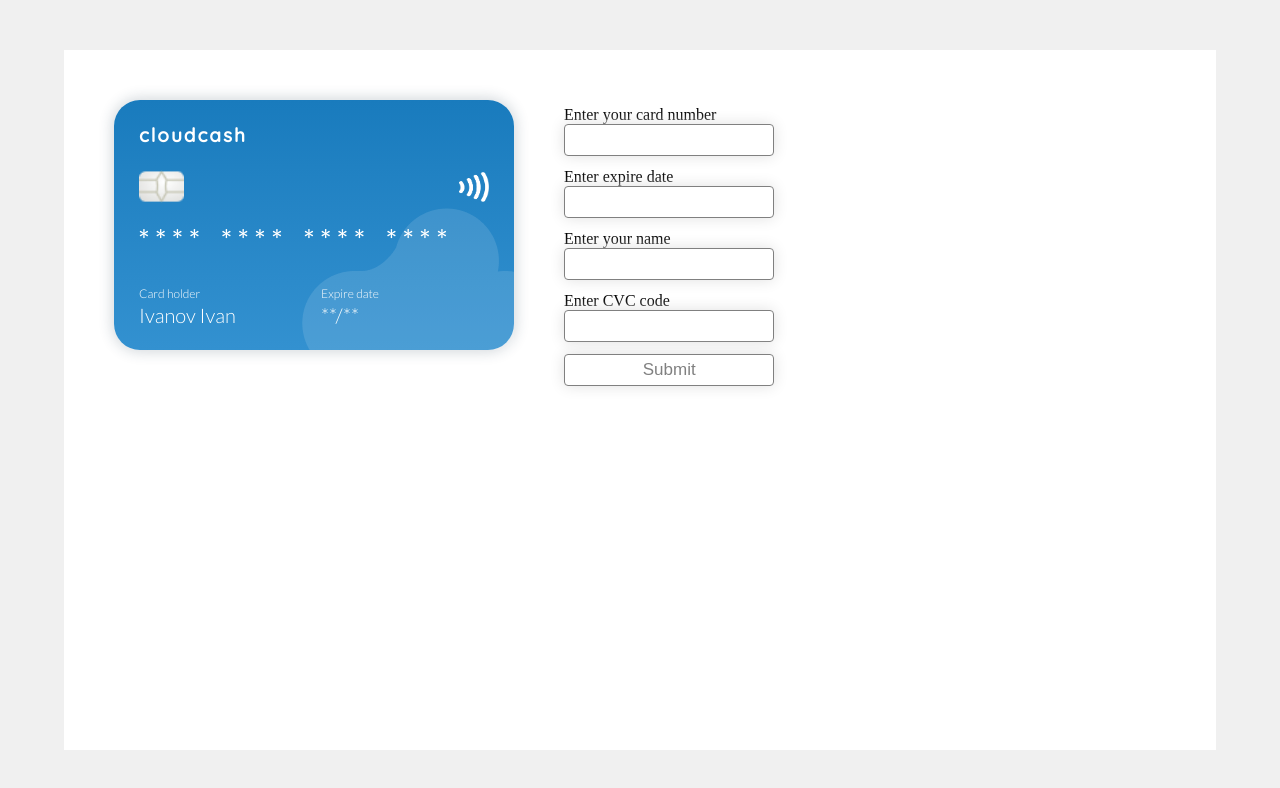
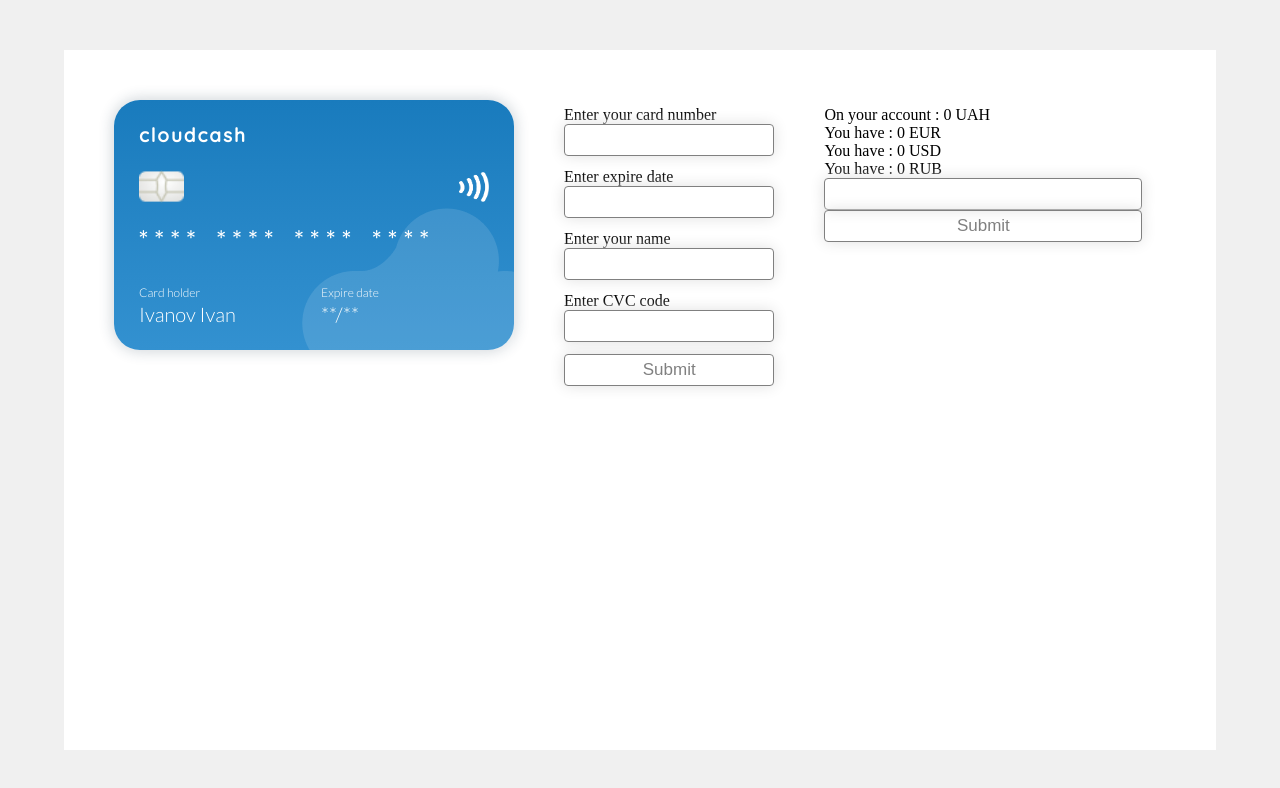
Before and after one commit to Artemy10/card-app, a React (Create React App) app: page / in a window 1280 px wide. Shown: the top 788 px of the page. Built offline with nearby package versions, Linux system fonts and the light colour scheme; the HTML template or start-up script is replaced by a standard one.

Commit message:
added currency conversion

```diff
--- a/src/App.css
+++ b/src/App.css
@@ -70,17 +70,9 @@
     margin-left: 25px;
     margin-top: 80px;
 }
-.empty-number{
-    color: #fff;
-    font-size: 25px;
-    line-height: 27px;
-    font-style: normal;
-    font-family: 'Quicksand', sans-serif;
-    letter-spacing: 5px;
-}
 .empty-number-field{
     color: #fff;
-    font-size: 30px;
+    font-size: 27px;
     line-height: 27px;
     font-style: normal;
     font-family: 'Quicksand', sans-serif;
@@ -211,7 +203,10 @@ input:focus{
 .highlight{
     border: 1px solid red;
 }
-
+.converter{
+    margin-left: 50px;
+    padding: 6px 0;
+}
 
 
 
--- a/src/components/CardFooter.jsx
+++ b/src/components/CardFooter.jsx
@@ -1,17 +1,18 @@
 import React, { Component } from 'react'
 
 export default class CardFooter extends Component {
+
 
     render() {
         return (
             <div className="card-footer">
                 <div>
                     <p className="card-holder">Card holder</p>
-                    {this.props.name === '' ? <span name="name" className="card-owner upper-case">ivanov ivan</span> : <span name="name" className="card-owner upper-case">{this.props.name}</span> }
+                    <span name="name" className="card-owner upper-case">{ this.props.name || 'ivanov ivan' }</span>
                 </div>
                 <div>
                     <p className="card-holder">Expire date</p>
-                    {this.props.date === '' ? <span name="date" className="card-owner">**/**</span> : <span name="date" className="card-owner">{this.props.date}</span> }
+                    <span name="date" className="card-owner">{ this.props.date || '**/**' }</span>
                 </div>
             </div>
         )
--- a/src/components/CardInformation.jsx
+++ b/src/components/CardInformation.jsx
@@ -14,8 +14,13 @@ export default class CardInformation extends Component {
         this.sendForm = this.sendForm.bind(this); // change name of functions and logistic !!!!
     }
 
-    sendForm(e) {
-        e.preventDefault();
+    sendForm(event) {
+        event.preventDefault();
+
+        let inputs = event.target.querySelectorAll('input[type="text"]');
+        for(let i = 0; i < inputs.length; i++) {
+            console.log(inputs[i].value)
+        }
     }
 
     handleInputChange = (event) => {
--- a/src/components/CardNumber.jsx
+++ b/src/components/CardNumber.jsx
@@ -1,21 +1,10 @@
 import React, { Component } from 'react'
 
 export default class CardNumber extends Component {
-    handleChange = (event) => {
-        let input = document.getElementsByName(event.target.name);
-        console.log(input)
-    }
     render() {
-        if( this.props.cardNumber === '' ) {
-            return (
-                <div className="card-number">
-                    <span name="cardNumber" className="empty-number-field" onClick={ this.handleChange }>**** **** **** ****</span>
-                </div>
-            )
-        }
         return (
             <div className="card-number">
-                <span name="cardNumber" className="empty-number">{ this.props.cardNumber }</span>
+                <span name="cardNumber" className="empty-number-field">{ this.props.cardNumber || '**** **** **** ****' }</span>
             </div>
         )
     }
--- a/src/components/Content.jsx
+++ b/src/components/Content.jsx
@@ -1,21 +1,27 @@
 import React, { Component } from 'react';
 import CreditCard from "./CreditCard";
-import CardInformation from './CardInformation'
+import CardInformation from './CardInformation';
+import Converter from './Converter'
 
 export default class Content extends Component {
     constructor(props) {
         super(props)
 
+
         this.state = {
-             cardNumber: '',
-             name: '',
-             date: '',
-             cvcCode: '',
-             sum: ''
+            cardNumber: '',
+            name: '',
+            date: '',
+            cvcCode: '',
+            sum: ''
         }
     }
 
     handleCardNumber = (event) => {
+        this.setState({ [event.target.name]: event.target.value })
+    }
+
+    handleChangeSum = (event) => {
         this.setState({ [event.target.name]: event.target.value })
     }
 
@@ -27,6 +33,7 @@ export default class Content extends Component {
                 name={ this.state.name }
                 cvcCode={this.state.cvcCode} />
                 <CardInformation cardNumberValue={ this.handleCardNumber } />
+                <Converter handleChangeSum={ this.handleChangeSum } sum={ this.state.sum } />
             </div>
         )
     }
--- /dev/null
+++ b/src/components/Converter.jsx
@@ -0,0 +1,32 @@
+import React, { Component } from 'react';
+import { convertInEuro } from '../helpers/converters';
+
+export default class Converter extends Component {
+
+
+    handleChangeSum = (event) => {
+        event.target.value = event.target.value.replace(/[^0-9]/g, '');
+        this.props.handleChangeSum(event);
+    }
+
+    sendForm = (event) => {
+        event.preventDefault();
+    }
+
+
+    render() {
+        let eur = 0.030;
+        let usd = 0.036;
+        let rub = 2.70;
+        return (
+            <form onSubmit={ this.sendForm } className="converter">
+                <p>On your account : { this.props.sum || '0' } UAH</p>
+                <p>You have : { convertInEuro(this.props.sum, eur) } EUR</p>
+                <p>You have : { convertInEuro(this.props.sum, usd) } USD</p>
+                <p>You have : { convertInEuro(this.props.sum, rub) } RUB</p>
+                <input autoComplete="off" type="text" onChange={ this.handleChangeSum } name="sum" />
+                <input type="submit" value="Submit"/>
+            </form>
+        )
+    }
+}
--- a/src/components/CvcElem.jsx
+++ b/src/components/CvcElem.jsx
@@ -6,9 +6,8 @@ export default class CvcElem extends Component {
         return (
             <div className="cvc-elem">
                 <span>CVC</span>
-                { this.props.cvcCode === '' ? <span name="cvcCode" className="cvc-code-empty">***</span> : <span name="cvcCode" className="cvc-code">{ this.props.cvcCode }</span> }
+                <span name="cvcCode" className="cvc-code">{ this.props.cvcCode || '***' }</span>
             </div>
         )
     }
 }
-// -- ||
--- a/src/components/Input.jsx
+++ b/src/components/Input.jsx
@@ -3,6 +3,18 @@ import { format } from '../helpers/formatter';
 import { formatName } from '../helpers/formatter'
 
 export default class Input extends Component {
+    constructor(props) {
+        super(props)
+
+        this.textInput = React.createRef();
+        // this.focusTextInput = this.focusTextInput.bind(this);
+    }
+
+    // focusTextInput() {
+    //     // console.log(this.textInput.current)
+    //     this.textInput.current.focus();
+    // }
+
     handleChange = (event) => {
         if(event.target.name !== 'name') {
             event.target.value = format(this.props.format, event.target.value);
@@ -24,9 +36,9 @@ export default class Input extends Component {
                 onChange={ this.handleChange }
                 onFocus={ this.props.focusElem }
                 onBlur={ this.props.focusElem }
-                type={ this.props.type }
+                type={ this.props.type } required
                 maxLength={ this.props.maxLength }
-                autoComplete="off" required
+                autoComplete="off"
                 className={ this.props.className } />
             </label>
         )
--- a/src/helpers/classes.js
+++ b/src/helpers/classes.js
@@ -14,4 +14,5 @@ export function classes(object) {
 
 
     */
+
 }
--- /dev/null
+++ b/src/helpers/converters.js
@@ -0,0 +1,3 @@
+export function convertInEuro(sum, currency) {
+    return parseFloat(sum * currency);
+}
--- /dev/null
+++ b/src/helpers/inputInfo.js
@@ -0,0 +1,3 @@
+export function inputInfo(element, template) {
+    return (element === '') ? template : element;
+}
```
